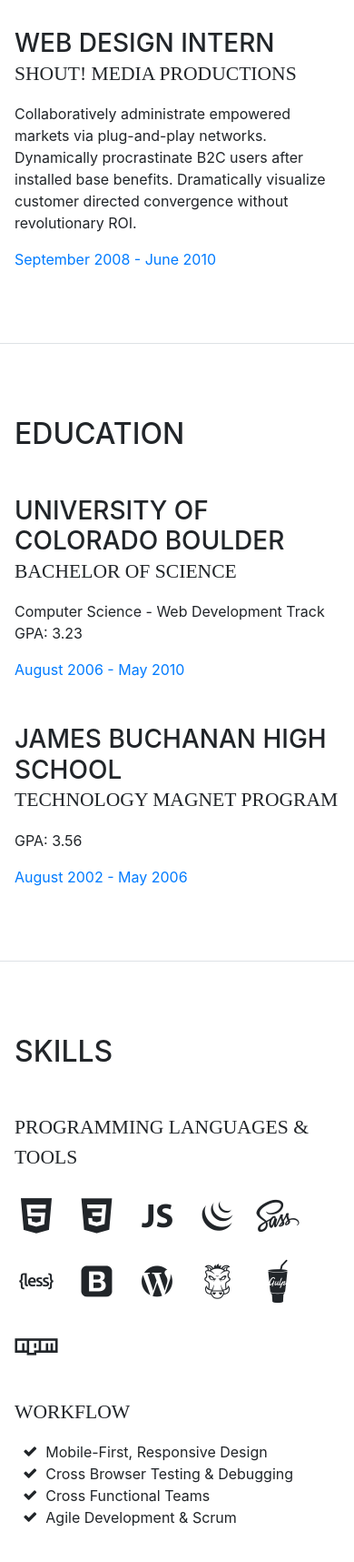
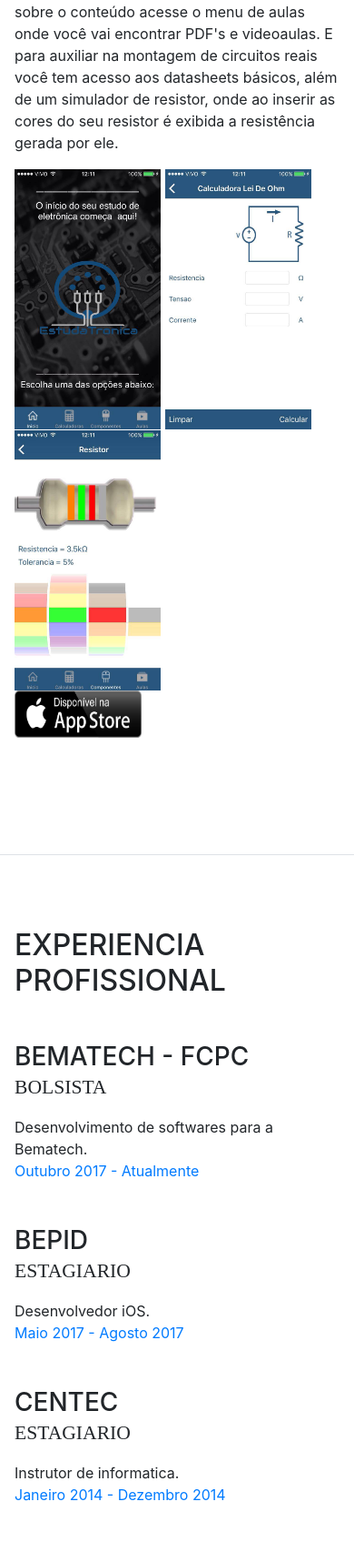
Before and after one commit to guilhermecolombini/guilhermecolombini.github.io, a website with bundled scripts: page index.html in a window 390 px wide. Shown: the part 2035-3752 px from the top of the page at 91% size. Built offline with nearby package versions, Linux system fonts and the light colour scheme; a web font is replaced by a local one.

```diff
--- a/css/novo.css
+++ b/css/novo.css
@@ -25,11 +25,11 @@
 }
 
 .heply-ss2{
-  margin-left: 80px;
+  margin-left: 40px;
 }
 
 .heply-ss3{
-  margin-left: 80px;
+  margin-left: 40px;
 }
 
 /*@media (min-width: 576px) {
@@ -44,8 +44,8 @@
 
 @media (max-width: 1100px) {
   .app-image{
-    width: 25%;
-    height: 25%;
+    width: 45%;
+    height: 50%;
     margin-left: 0px;
     margin-top: 1px;
   }
--- a/index.html
+++ b/index.html
@@ -41,22 +41,13 @@
       <div class="collapse navbar-collapse" id="navbarSupportedContent">
         <ul class="navbar-nav">
           <li class="nav-item">
-            <a class="nav-link js-scroll-trigger" href="#about">About</a>
+            <a class="nav-link js-scroll-trigger" href="#about">Sobre</a>
           </li>
           <li class="nav-item">
-            <a class="nav-link js-scroll-trigger" href="#experience">Experience</a>
+            <a class="nav-link js-scroll-trigger" href="#experience">Portifolio</a>
           </li>
           <li class="nav-item">
-            <a class="nav-link js-scroll-trigger" href="#education">Education</a>
-          </li>
-          <li class="nav-item">
-            <a class="nav-link js-scroll-trigger" href="#skills">Skills</a>
-          </li>
-          <li class="nav-item">
-            <a class="nav-link js-scroll-trigger" href="#interests">Interests</a>
-          </li>
-          <li class="nav-item">
-            <a class="nav-link js-scroll-trigger" href="#awards">Awards</a>
+            <a class="nav-link js-scroll-trigger" href="#education">Experiencia</a>
           </li>
         </ul>
       </div>
@@ -82,16 +73,6 @@
                 </span>
               </a>
             </li>
-            <!--
-            <li class="list-inline-item">
-              <a href="#">
-                <span class="fa-stack fa-lg">
-                  <i class="fa fa-circle fa-stack-2x"></i>
-                  <i class="fa fa-twitter fa-stack-1x fa-inverse"></i>
-                </span>
-              </a>
-            </li>
-          -->
             <li class="list-inline-item">
               <a href="https://www.linkedin.com/in/guilhermecolombini/">
                 <span class="fa-stack fa-lg">
@@ -133,7 +114,6 @@
               <a href="https://itunes.apple.com/app/id1300881291">
                 <img class="apple-logo" src="img/apple_logo.png" alt="">
               </a>
-              <!-- <span class="text-primary">March 2013 - Present</span> -->
             </div>
           </div>
           </div>
@@ -153,157 +133,50 @@
                 <a href="https://itunes.apple.com/br/app/estudatronica/id1308062330?mt=8">
                   <img class="apple-logo" src="img/apple_logo.png" alt="">
                 </a>
-                <!-- <span class="text-primary">March 2013 - Present</span> -->
               </div>
           </div>
-
-          <div class="resume-item d-flex flex-column flex-md-row">
-            <div class="resume-content mr-auto">
-              <h3 class="mb-0">Web Design Intern</h3>
-              <div class="subheading mb-3">Shout! Media Productions</div>
-              <p>Collaboratively administrate empowered markets via plug-and-play networks. Dynamically procrastinate B2C users after installed base benefits. Dramatically visualize customer directed convergence without revolutionary ROI.</p>
-            </div>
-            <div class="resume-date text-md-right">
-              <span class="text-primary">September 2008 - June 2010</span>
-            </div>
-          </div>
-
-        </div>
 
       </section>
 
       <section class="resume-section p-3 p-lg-5 d-flex flex-column" id="education">
         <div class="my-auto">
-          <h2 class="mb-5">Education</h2>
+          <h2 class="mb-5">experiencia profissional</h2>
 
           <div class="resume-item d-flex flex-column flex-md-row mb-5">
             <div class="resume-content mr-auto">
-              <h3 class="mb-0">University of Colorado Boulder</h3>
-              <div class="subheading mb-3">Bachelor of Science</div>
-              <div>Computer Science - Web Development Track</div>
-              <p>GPA: 3.23</p>
+              <h3 class="mb-0">Bematech - FCPC</h3>
+              <div class="subheading mb-3">Bolsista</div>
+              <div>Desenvolvimento de softwares para a Bematech.</div>
             </div>
             <div class="resume-date text-md-right">
-              <span class="text-primary">August 2006 - May 2010</span>
+              <span class="text-primary">Outubro 2017 - Atualmente</span>
+            </div>
+          </div>
+
+          <div class="resume-item d-flex flex-column flex-md-row mb-5">
+            <div class="resume-content mr-auto">
+              <h3 class="mb-0">BEPiD</h3>
+              <div class="subheading mb-3">Estagiario</div>
+              <div>Desenvolvedor iOS.</div>
+            </div>
+            <div class="resume-date text-md-right">
+              <span class="text-primary">Maio 2017 - Agosto 2017</span>
             </div>
           </div>
 
           <div class="resume-item d-flex flex-column flex-md-row">
             <div class="resume-content mr-auto">
-              <h3 class="mb-0">James Buchanan High School</h3>
-              <div class="subheading mb-3">Technology Magnet Program</div>
-              <p>GPA: 3.56</p>
+              <h3 class="mb-0">CENTEC</h3>
+              <div class="subheading mb-3">Estagiario</div>
+              <div>Instrutor de informatica.</div>
             </div>
             <div class="resume-date text-md-right">
-              <span class="text-primary">August 2002 - May 2006</span>
+              <span class="text-primary">Janeiro 2014 - Dezembro 2014</span>
             </div>
           </div>
 
         </div>
       </section>
-
-      <section class="resume-section p-3 p-lg-5 d-flex flex-column" id="skills">
-        <div class="my-auto">
-          <h2 class="mb-5">Skills</h2>
-
-          <div class="subheading mb-3">Programming Languages &amp; Tools</div>
-          <ul class="list-inline list-icons">
-            <li class="list-inline-item">
-              <i class="devicons devicons-html5"></i>
-            </li>
-            <li class="list-inline-item">
-              <i class="devicons devicons-css3"></i>
-            </li>
-            <li class="list-inline-item">
-              <i class="devicons devicons-javascript"></i>
-            </li>
-            <li class="list-inline-item">
-              <i class="devicons devicons-jquery"></i>
-            </li>
-            <li class="list-inline-item">
-              <i class="devicons devicons-sass"></i>
-            </li>
-            <li class="list-inline-item">
-              <i class="devicons devicons-less"></i>
-            </li>
-            <li class="list-inline-item">
-              <i class="devicons devicons-bootstrap"></i>
-            </li>
-            <li class="list-inline-item">
-              <i class="devicons devicons-wordpress"></i>
-            </li>
-            <li class="list-inline-item">
-              <i class="devicons devicons-grunt"></i>
-            </li>
-            <li class="list-inline-item">
-              <i class="devicons devicons-gulp"></i>
-            </li>
-            <li class="list-inline-item">
-              <i class="devicons devicons-npm"></i>
-            </li>
-          </ul>
-
-          <div class="subheading mb-3">Workflow</div>
-          <ul class="fa-ul mb-0">
-            <li>
-              <i class="fa-li fa fa-check"></i>
-              Mobile-First, Responsive Design</li>
-            <li>
-              <i class="fa-li fa fa-check"></i>
-              Cross Browser Testing &amp; Debugging</li>
-            <li>
-              <i class="fa-li fa fa-check"></i>
-              Cross Functional Teams</li>
-            <li>
-              <i class="fa-li fa fa-check"></i>
-              Agile Development &amp; Scrum</li>
-          </ul>
-        </div>
-      </section>
-
-      <section class="resume-section p-3 p-lg-5 d-flex flex-column" id="interests">
-        <div class="my-auto">
-          <h2 class="mb-5">Interests</h2>
-          <p>Apart from being a web developer, I enjoy most of my time being outdoors. In the winter, I am an avid skiier and novice ice climber. During the warmer months here in Colorado, I enjoy mountain biking, free climbing, and kayaking.</p>
-          <p class="mb-0">When forced indoors, I follow a number of sci-fi and fantasy genre movies and television shows, I am an aspiring chef, and I spend a large amount of my free time exploring the latest technolgy advancements in the front-end web development world.</p>
-        </div>
-      </section>
-
-      <section class="resume-section p-3 p-lg-5 d-flex flex-column" id="awards">
-        <div class="my-auto">
-          <h2 class="mb-5">Awards &amp; Certifications</h2>
-          <ul class="fa-ul mb-0">
-            <li>
-              <i class="fa-li fa fa-trophy text-warning"></i>
-              Google Analytics Certified Developer</li>
-            <li>
-              <i class="fa-li fa fa-trophy text-warning"></i>
-              Mobile Web Specialist - Google Certification</li>
-            <li>
-              <i class="fa-li fa fa-trophy text-warning"></i>
-              1<sup>st</sup>
-              Place - University of Colorado Boulder - Emerging Tech Competition 2009</li>
-            <li>
-              <i class="fa-li fa fa-trophy text-warning"></i>
-              1<sup>st</sup>
-              Place - University of Colorado Boulder - Adobe Creative Jam 2008 (UI Design Category)</li>
-            <li>
-              <i class="fa-li fa fa-trophy text-warning"></i>
-              2<sup>nd</sup>
-              Place - University of Colorado Boulder - Emerging Tech Competition 2008</li>
-            <li>
-            <li>
-              <i class="fa-li fa fa-trophy text-warning"></i>
-              1<sup>st</sup>
-              Place - James Buchanan High School - Hackathon 2006</li>
-            <li>
-              <i class="fa-li fa fa-trophy text-warning"></i>
-              3<sup>rd</sup>
-              Place - James Buchanan High School - Hackathon 2005</li>
-          </ul>
-        </div>
-      </section>
-
     </div>
 
     <!-- Bootstrap core JavaScript -->
```
Also changed, not shown: README.md (deleted), 1 other file.
